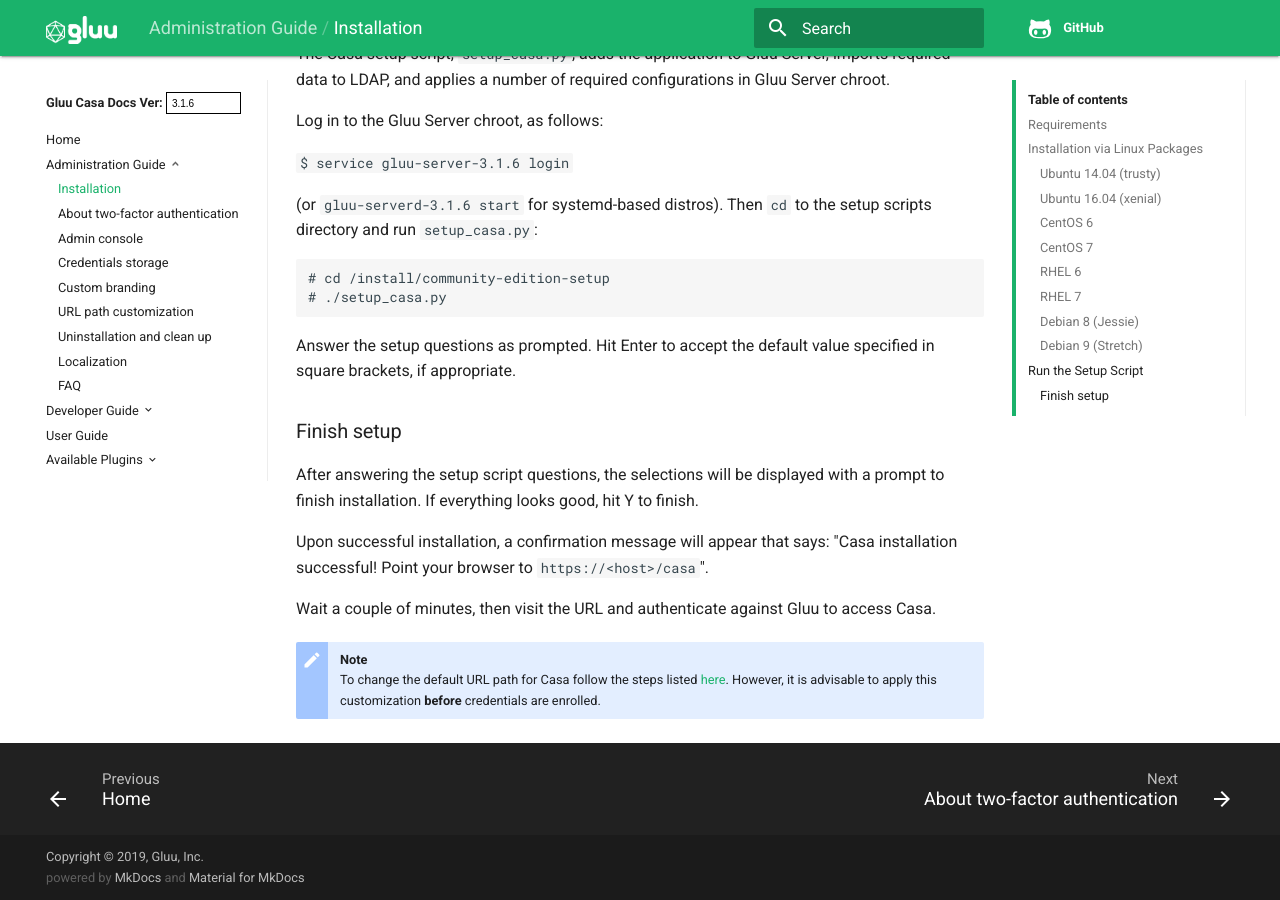
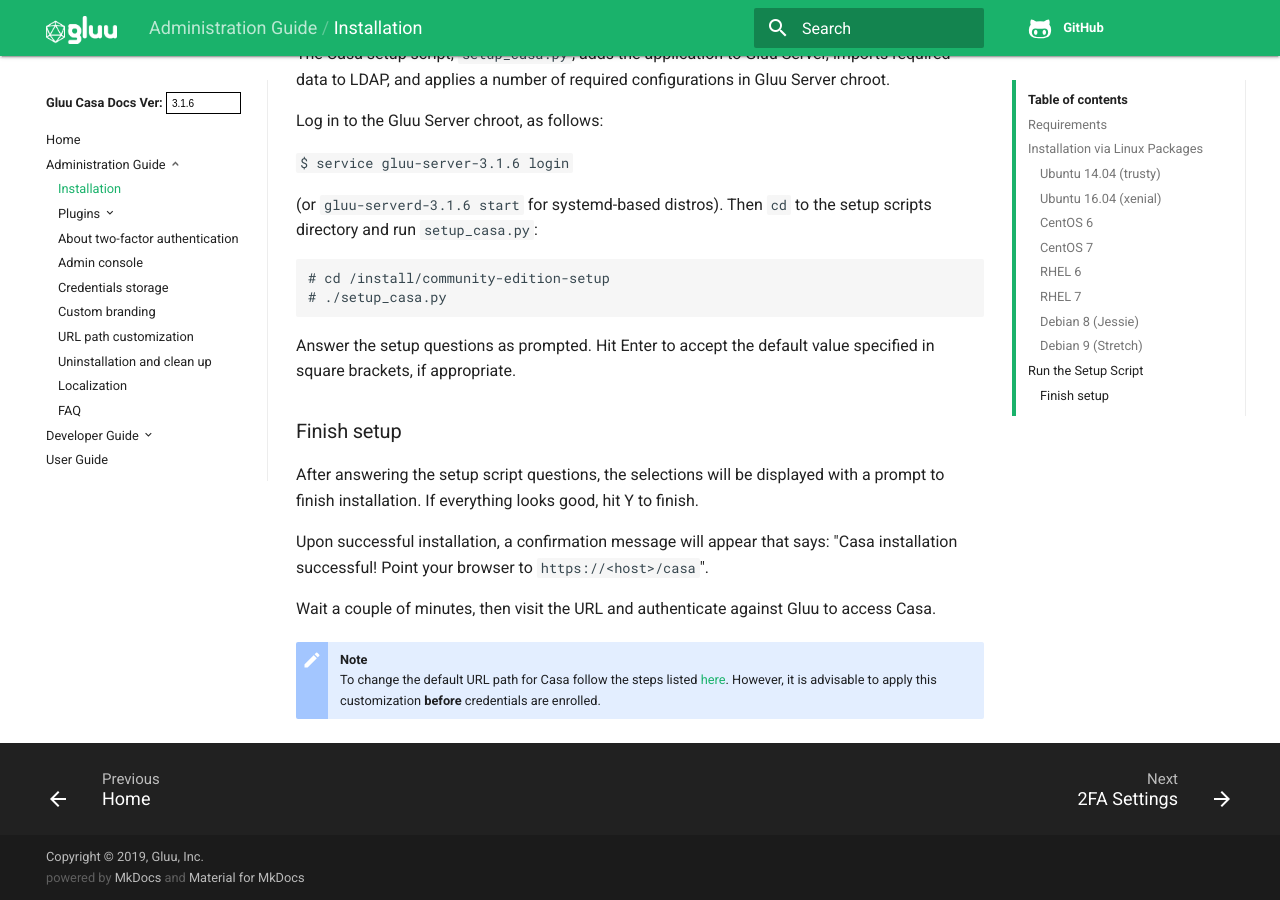
Before and after one commit to shmorri/docs-casa-prod, an MkDocs documentation site: the page built from docs/source/administration/installation.md, in a window 1280 px wide and 900 px high, scrolled down 4186 px. Built offline with MkDocs 1.6.1, drawn with Linux system fonts in a browser that asks for light colours; old or Windows-style settings are respelled for this version of MkDocs; part of the change alters nothing that is shown.

Commit message:
Moved plugins into Admin Guide
Per https://github.com/GluuFederation/docs-casa-prod/issues/16

```diff
--- a/docs/mkdocs.yml
+++ b/docs/mkdocs.yml
@@ -17,6 +17,12 @@ pages:
 - Home: 'index.md'
 - Administration Guide:
     - 'Installation': 'administration/installation.md'
+    - 'Plugins':
+        - '2FA Settings': 'plugins/2fa-settings.md'
+        - 'Accounts linking': 'plugins/account-linking.md'
+        - 'Consent Management': 'plugins/consent-management.md'
+        - 'Custom Branding': 'plugins/custom-branding.md'
+        - 'Write your own plugin': 'plugins/writing-plugins.md'
     - 'About two-factor authentication': 'administration/2fa-basics.md'
     - 'Admin console': 'administration/admin-console.md'
     - 'Credentials storage': 'administration/credentials-stored.md'
@@ -46,9 +52,3 @@ pages:
         - 'Plugin management internals': 'developer/plugin-management-internals.md'
         - 'FAQ': 'developer/faq.md'
 - User Guide : 'user-guide.md'
-- Available Plugins:
-    - '2FA Settings': 'plugins/2fa-settings.md'
-    - 'Accounts linking': 'plugins/account-linking.md'
-    - 'Consent Management': 'plugins/consent-management.md'
-    - 'Custom Branding': 'plugins/custom-branding.md'
-    - 'Write your own plugin': 'plugins/writing-plugins.md'
```
